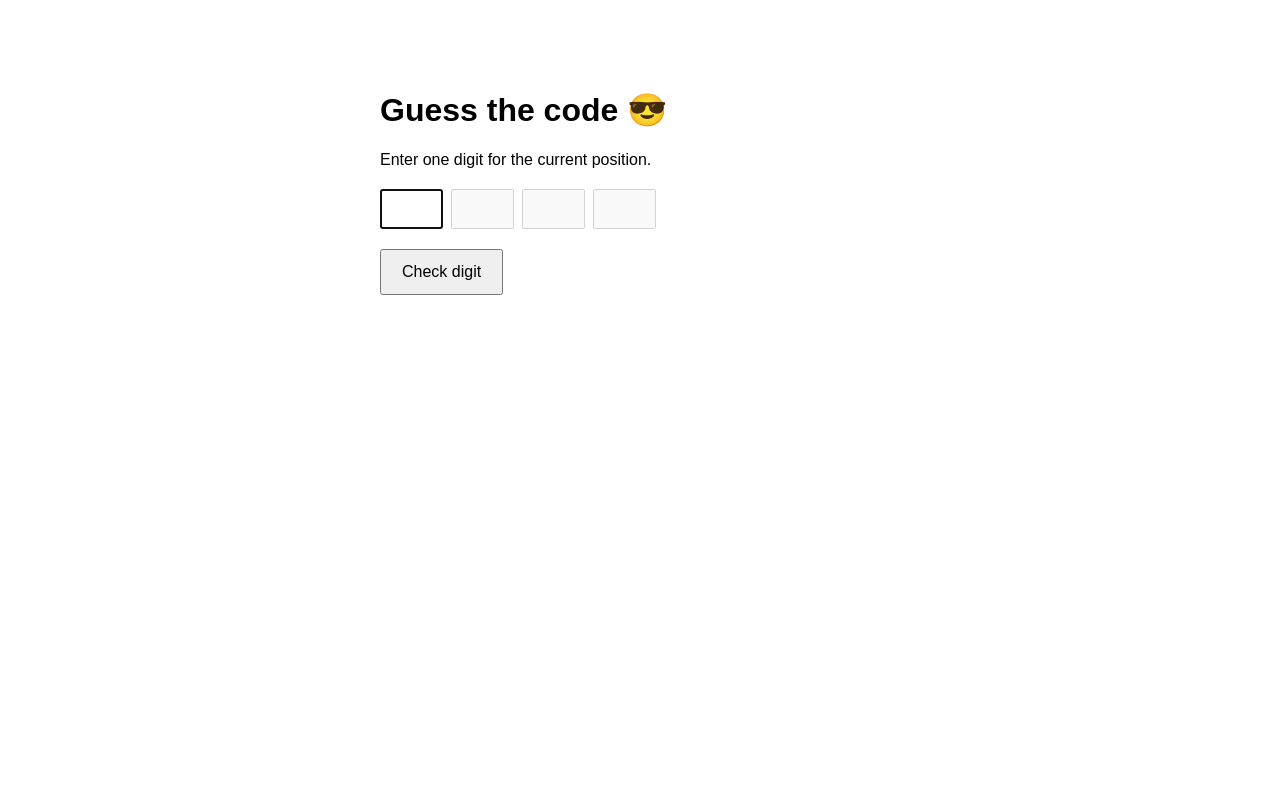
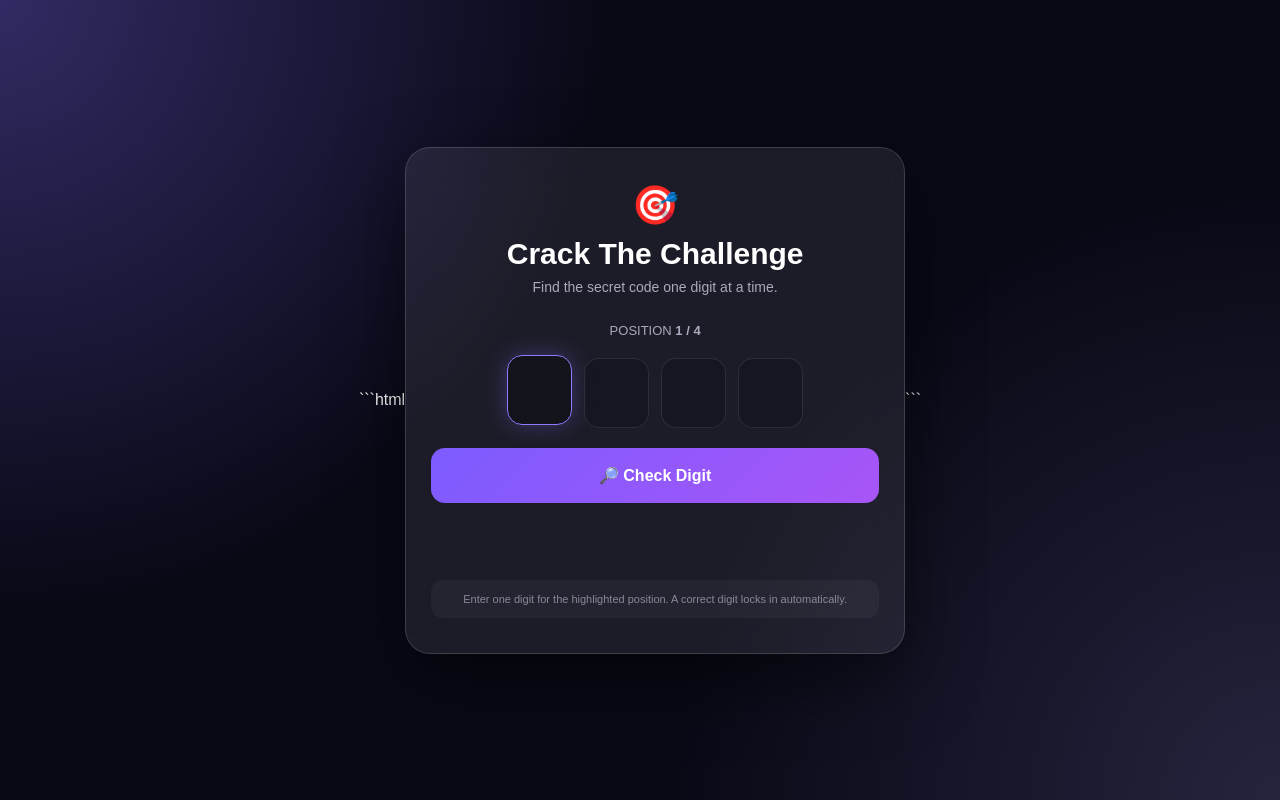
Before and after one commit to Vedant27-Dhote/digit-challenge, a Flask app: page /guess?room=BROOKLYN123 in a window 1280 px wide. Run offline with Flask 3, Linux system fonts and the light colour scheme.

Commit message:
Update guess.html

````diff
--- a/templates/guess.html
+++ b/templates/guess.html
@@ -1,77 +1,278 @@
-<!doctype html>
-<html>
+```html
+<!DOCTYPE html>
+<html lang="en">
 <head>
-<title>Guess</title>
+    <meta charset="UTF-8">
+    <meta name="viewport" content="width=device-width, initial-scale=1.0">
+
+    <title>Guess Challenge</title>
+
     <style>
-body { font-family: Arial; max-width: 520px; margin: 50px auto; padding: 20px; }
-.box { display:flex; gap:8px; margin:20px 0; }
-input { width:55px; font-size:30px; text-align:center; }
-button { padding:12px 20px; font-size:16px; }
-#message { font-size:20px; margin-top:20px; }
+        * {
+            box-sizing: border-box;
+            margin: 0;
+            padding: 0;
+        }
+
+        body {
+            min-height: 100vh;
+            display: flex;
+            justify-content: center;
+            align-items: center;
+            padding: 20px;
+            font-family: Arial, sans-serif;
+            color: white;
+            background:
+                radial-gradient(circle at top left,#302b63,transparent 40%),
+                radial-gradient(circle at bottom right,#24243e,transparent 40%),
+                #090916;
+        }
+
+        .card {
+            width: 100%;
+            max-width: 500px;
+            padding: 35px 25px;
+            text-align: center;
+            border-radius: 25px;
+            background: rgba(255,255,255,.08);
+            border: 1px solid rgba(255,255,255,.15);
+            backdrop-filter: blur(18px);
+            box-shadow: 0 25px 70px rgba(0,0,0,.5);
+            animation: appear .6s ease;
+        }
+
+        .top-icon {
+            font-size: 38px;
+        }
+
+        h1 {
+            margin-top: 10px;
+            font-size: 30px;
+        }
+
+        .subtitle {
+            margin-top: 8px;
+            color: #aaaabc;
+            font-size: 14px;
+        }
+
+        .progress {
+            margin: 28px 0 20px;
+            color: #aaaabc;
+            font-size: 13px;
+        }
+
+        .boxes {
+            display: flex;
+            justify-content: center;
+            gap: 12px;
+            margin: 20px 0;
+        }
+
+        .boxes input {
+            width: 65px;
+            height: 70px;
+            border-radius: 15px;
+            border: 1px solid rgba(255,255,255,.15);
+            outline: none;
+            background: rgba(0,0,0,.3);
+            color: white;
+            text-align: center;
+            font-size: 32px;
+            font-weight: bold;
+            transition: .25s;
+        }
+
+        .boxes input:focus {
+            border-color: #8b7cff;
+            box-shadow: 0 0 22px rgba(139,124,255,.3);
+            transform: translateY(-3px);
+        }
+
+        .boxes input:disabled {
+            opacity: .65;
+        }
+
+        button {
+            width: 100%;
+            height: 55px;
+            border: none;
+            border-radius: 14px;
+            color: white;
+            font-size: 16px;
+            font-weight: bold;
+            cursor: pointer;
+            background: linear-gradient(135deg,#7c5cff,#a855f7);
+            transition: .25s;
+        }
+
+        button:hover {
+            transform: translateY(-2px);
+            box-shadow: 0 12px 30px rgba(124,92,255,.35);
+        }
+
+        #message {
+            min-height: 30px;
+            margin-top: 22px;
+            font-size: 18px;
+            font-weight: bold;
+        }
+
+        .hint {
+            margin-top: 25px;
+            padding: 13px;
+            border-radius: 12px;
+            background: rgba(255,255,255,.04);
+            color: #888899;
+            font-size: 11px;
+        }
+
+        @keyframes appear {
+            from {
+                opacity: 0;
+                transform: translateY(25px);
+            }
+            to {
+                opacity: 1;
+                transform: translateY(0);
+            }
+        }
+
+        @media (max-width: 430px) {
+            .card {
+                padding: 30px 18px;
+            }
+
+            .boxes {
+                gap: 7px;
+            }
+
+            .boxes input {
+                width: 58px;
+                height: 65px;
+            }
+        }
     </style>
 </head>
+
 <body>
-<h1>Guess the code 😎</h1>
-<p>Enter one digit for the current position.</p>
-<div id="boxes" class="box">
+
+<div class="card">
+
+    <div class="top-icon">🎯</div>
+
+    <h1>Crack The Challenge</h1>
+
+    <p class="subtitle">
+        Find the secret code one digit at a time.
+    </p>
+
+    <div class="progress">
+        POSITION <b id="positionText">1 / 4</b>
+    </div>
+
+    <div class="boxes">
         <input id="d0" maxlength="1" inputmode="numeric" autofocus>
         <input id="d1" maxlength="1" inputmode="numeric" disabled>
         <input id="d2" maxlength="1" inputmode="numeric" disabled>
         <input id="d3" maxlength="1" inputmode="numeric" disabled>
     </div>
-<button onclick="checkCurrent()">Check digit</button>
+
+    <button onclick="checkCurrent()">
+        🔎 Check Digit
+    </button>
+
     <div id="message"></div>
+
+    <div class="hint">
+        Enter one digit for the highlighted position.
+        A correct digit locks in automatically.
+    </div>
+
+</div>
 
 <script>
 const room = {{ room|tojson }};
 let position = 0;
 
 async function checkCurrent() {
+
     const input = document.getElementById("d" + position);
     const digit = input.value;
 
     if (!/^\d$/.test(digit)) {
-        document.getElementById("message").textContent = "Enter exactly one digit.";
+        showMessage("⚠️ Enter exactly one digit.");
         return;
     }
 
     const body = new URLSearchParams();
+
     body.append("room", room);
     body.append("position", position);
     body.append("digit", digit);
 
     const response = await fetch("/check-digit", {
         method: "POST",
-        headers: {"Content-Type": "application/x-www-form-urlencoded"},
-        body
+        headers: {
+            "Content-Type":
+                "application/x-www-form-urlencoded"
+        },
+        body: body
     });
 
     const result = await response.json();
 
     if (!result.ok) {
-        document.getElementById("message").textContent = "⚠️ " + result.message;
+        showMessage("⚠️ " + result.message);
         return;
     }
 
     if (result.correct) {
-        document.getElementById("message").textContent = "✅ Correct!";
+
+        showMessage("✅ Correct!");
+
         input.disabled = true;
+
         position++;
 
         if (position === 4) {
-            document.getElementById("message").textContent =
-                "🎉 You found the complete 4-digit challenge code!";
+
+            document.getElementById("positionText")
+                .textContent = "COMPLETE";
+
+            showMessage("🎉 YOU CRACKED THE CODE!");
+
             return;
         }
 
-        document.getElementById("d" + position).disabled = false;
-        document.getElementById("d" + position).focus();
+        document.getElementById("d" + position)
+            .disabled = false;
+
+        document.getElementById("positionText")
+            .textContent = `${position + 1} / 4`;
+
+        document.getElementById("d" + position)
+            .focus();
+
     } else {
-        document.getElementById("message").textContent = "❌ Wrong. Try another digit.";
+
+        showMessage("❌ Wrong! Try again.");
+
         input.value = "";
+
         input.focus();
     }
 }
+
+function showMessage(text) {
+
+    const message =
+        document.getElementById("message");
+
+    message.textContent = text;
+}
 </script>
+
 </body>
 </html>
+```
````
Lines whose indentation alone changed are shown as unchanged.
